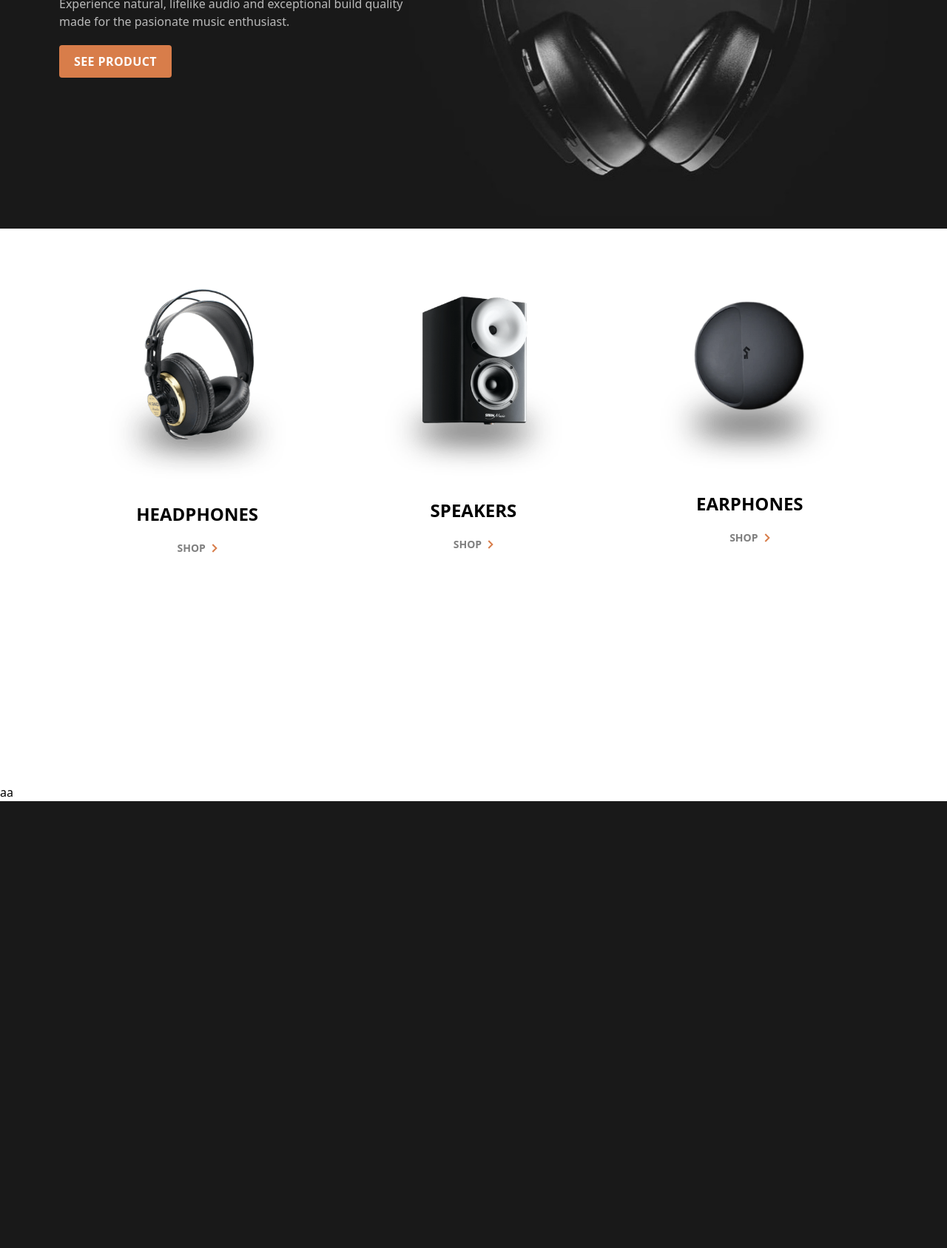
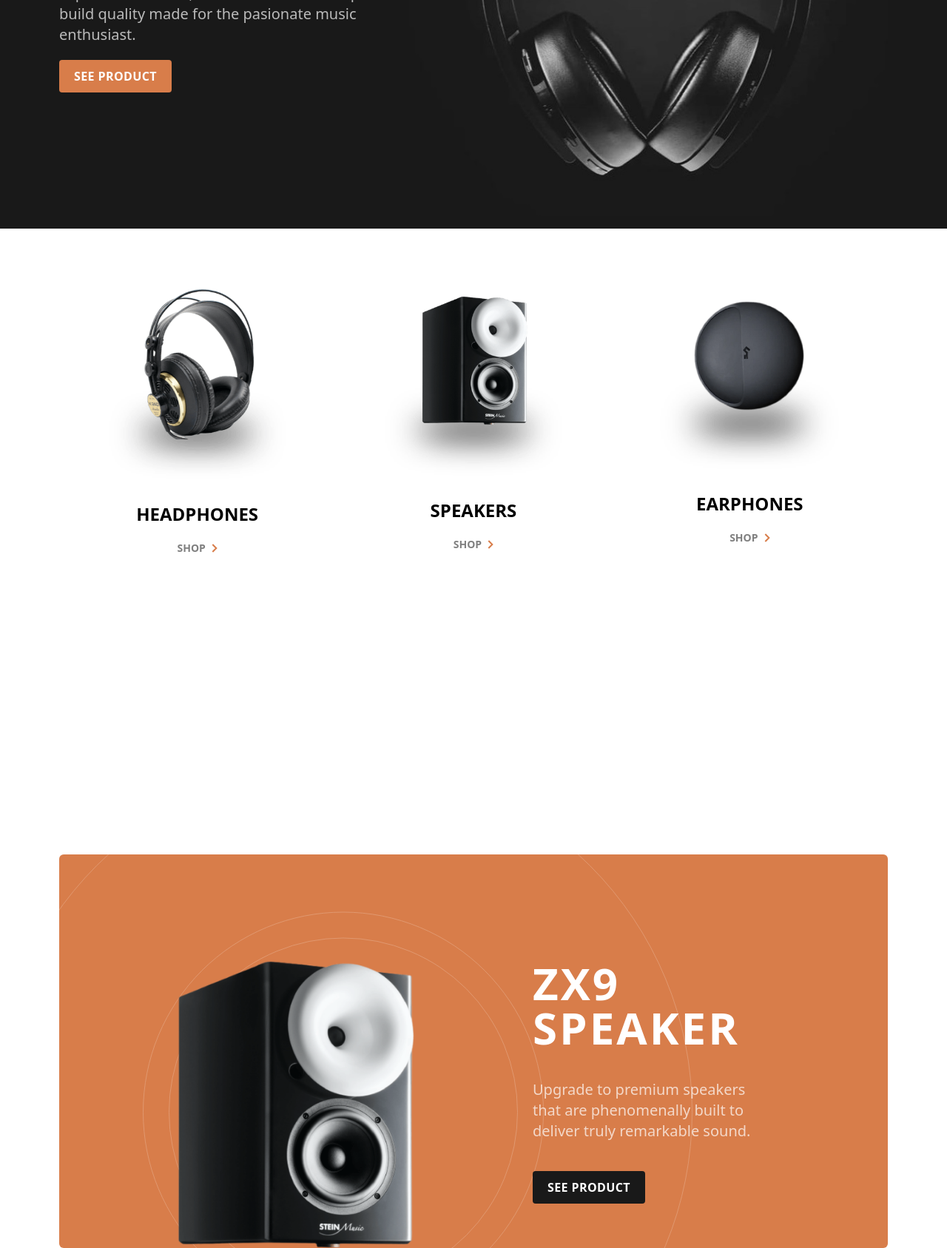
Before and after one commit to gsdeoliveira/audiophile, a website: page index.html in a window 1280 px wide. Shown: the part 341-2028 px from the top of the page at 74% size. Before the commit the page ends 1424 px from the top, so only its background shows below. Drawn offline with Linux system fonts and the light colour scheme.

Commit message:
section 2

```diff
--- a/index.html
+++ b/index.html
@@ -32,17 +32,16 @@
         <section
             class="lg:px-20 h-96 text-center lg:text-left text-white-light mt-24 xl:mt-10 lg:flex lg:items-center lg:justify-between">
             <div class="space-y-5 lg:w-5/12">
-                <p class="text-md uppercase font-semibold tracking-[.3em]">New product</p>
-                <h2 class="text-white text-3xl sm:text-5xl md:text-6xl font-semibold uppercase px-5 lg:px-0">
+                <p class="sm:text-xl uppercase font-semibold tracking-[.3em]">New product</p>
+                <h2 class="text-white text-4xl sm:text-5xl md:text-6xl font-semibold uppercase px-5 lg:px-0">
                     XX99 mark
                     II headphones
                 </h2>
-                <p class="px-5 sm:px-20 lg:px-0">
+                <p class="sm:text-xl px-5 sm:px-20 lg:px-0">
                     Experience natural, lifelike audio and exceptional build quality made for the pasionate music
                     enthusiast.
                 </p>
-                <button
-                    class="text-white font-semibold bg-primary hover:bg-primary-light  px-5 py-3 leading-tight rounded uppercase tracking-wide">
+                <button class="btn bg-primary hover:bg-primary-light">
                     See product
                 </button>
             </div>
@@ -57,12 +56,14 @@
             </div>
         </section>
 
+        <div class="bg-white">
+
             <section
-            class="px-10 bg-white mt-20 md:mt-28 lg:mt-40 lg:px-20 space-y-20 lg:space-y-0 lg:pt-20 lg:flex lg:justify-center">
+                class="px-10 pb-40 sm:pb-96 bg-white mt-20 md:mt-28 lg:mt-40 lg:px-20 space-y-20 md:space-y-0 lg:pt-20 md:flex md:justify-center">
                 <div
-                class="mx-auto pt-20 sm:pt-32 lg:pt-0 lg:static max-w-lg pb-5 flex flex-col justify-center items-center gap-5 cursor-pointer relative top-20 sm:top-40 lg:bg-white bg-black-extralight rounded-md">
+                    class="mx-auto pt-20 sm:pt-32 lg:pt-0 md:static max-w-lg pb-5 flex flex-col justify-center items-center gap-5 cursor-pointer relative top-20 sm:top-40 md:bg-white bg-black-extralight rounded-md">
                     <img src="src/images/image-category-thumbnail-headphones.png" alt="headphones"
-                    class="w-44 sm:w-64 lg:w-3/4 lg:static absolute -top-16 sm:-top-24">
+                        class="w-44 sm:w-64 lg:w-3/4 md:static absolute -top-16 sm:-top-24">
                     <h3 class="uppercase font-semibold text-2xl">Headphones</h3>
                     <a href="#" class="text-sm font-bold text-black-light uppercase flex items-center gap-2">
                         Shop
@@ -70,9 +71,9 @@
                     </a>
                 </div>
                 <div
-                class="mx-auto pt-20 sm:pt-32 lg:pt-0 lg:static max-w-lg pb-5 flex flex-col justify-center items-center gap-5 cursor-pointer relative top-20 sm:top-56 lg:bg-white bg-black-extralight rounded-md">
+                    class="mx-auto pt-20 sm:pt-32 lg:pt-0 md:static max-w-lg pb-5 flex flex-col justify-center items-center gap-5 cursor-pointer relative top-20 sm:top-56 md:bg-white bg-black-extralight rounded-md">
                     <img src="src/images/image-category-thumbnail-speakers.png" alt="speakers"
-                    class="w-44 sm:w-64 lg:w-3/4 lg:static absolute -top-16 sm:-top-24">
+                        class="w-44 sm:w-64 lg:w-3/4 md:static absolute -top-16 sm:-top-24">
                     <h3 class="uppercase font-semibold text-2xl">Speakers</h3>
                     <a href="#" class="text-sm font-bold text-black-light uppercase flex items-center gap-2">
                         Shop
@@ -80,9 +81,9 @@
                     </a>
                 </div>
                 <div
-                class="mx-auto pt-20 sm:pt-32 lg:pt-0 lg:static max-w-lg pb-5 flex flex-col justify-center items-center gap-5 cursor-pointer relative top-20 sm:top-72 lg:bg-white bg-black-extralight rounded-md">
+                    class="mx-auto pt-20 sm:pt-32 lg:pt-0 md:static max-w-lg pb-5 flex flex-col justify-center items-center gap-5 cursor-pointer relative top-20 sm:top-72 md:bg-white bg-black-extralight rounded-md">
                     <img src="src/images/image-category-thumbnail-earphones.png" alt="earphones"
-                    class="w-44 sm:w-64 lg:w-3/4 lg:static absolute -top-16 sm:-top-24">
+                        class="w-44 sm:w-64 lg:w-3/4 md:static absolute -top-16 sm:-top-24">
                     <h3 class="uppercase font-semibold text-2xl">Earphones</h3>
                     <a href="#" class="text-sm font-bold text-black-light uppercase flex items-center gap-2">
                         Shop
@@ -90,7 +91,27 @@
                     </a>
                 </div>
             </section>
-        <section class="bg-white pt-56 sm:pt-72"> aa</section>
+            <section
+                class=" bg-primary bg-circles pt-36 px-10 flex flex-col lg:mx-20 lg:rounded-md lg:flex-row lg:px-20 justify-center lg:justify-around items-center lg:items-start text-center">
+                <picture class="lg:w-1/3">
+                    <source srcset="src/images/image-speaker-zx9-mobile.png" media="(max-width: 470px)" />
+                    <source srcset="src/images/image-speaker-zx9-tablet.png" media="(max-width: 1024px)" />
+                    <img src="src/images/image-speaker-zx9.png" alt="XX99 mark II headphones" />
+                </picture>
+                <div class="space-y-5 lg:space-y-10 mt-5 py-10 lg:w-1/3 lg:text-left lg:py-0 lg:mt-0">
+                    <h2 class="text-4xl font-semibold uppercase tracking-wider text-white sm:text-5xl md:text-6xl">ZX9
+                        <br> Speaker
+                    </h2>
+                    <p class="text-white-light sm:text-xl">Upgrade to premium speakers that are phenomenally built
+                        to
+                        deliver truly
+                        remarkable sound.</p>
+                    <button class="btn bg-black hover:bg-black-hover">See Product</button>
+                </div>
+            </section>
+
+        </div>
+
     </main>
 </body>
 
--- a/src/style.css
+++ b/src/style.css
@@ -1,3 +1,40 @@
 @tailwind base;
 @tailwind components;
 @tailwind utilities;
+
+@layer components {
+    .btn {
+      @apply text-white font-semibold px-5 py-3 leading-tight rounded uppercase tracking-wide;
+    }
+
+  }
+
+.bg-circles {
+    background-image: url(../src/images/circles.svg);
+    background-position: center 150%;
+    background-repeat: no-repeat;
+}
+
+@media (min-width: 640px) {
+    .bg-circles {
+      background-position: center 500%;
+    }
+  }
+
+  @media (min-width: 768px) {
+    .bg-circles {
+      background-position: center 300%;
+    }
+  }
+
+  @media (min-width: 1024px) {
+    .bg-circles {
+      background-position: -200px 30%;
+    }
+  }
+
+  @media (min-width: 1280px) {
+    .bg-circles {
+      background-position: -50% 30%;
+    }
+  }
--- a/tailwind.config.js
+++ b/tailwind.config.js
@@ -14,6 +14,7 @@ module.exports = {
       },
       'black': {
         DEFAULT: '#191919',
+        hover: 'rgba(25, 25, 25, .9)',
         light: 'rgba(0, 0, 0, 0.5)',
         extralight: 'rgba(0, 0, 0, 0.07)',
       },
@@ -25,7 +26,7 @@ module.exports = {
     },
     extend: {
       backgroundImage: {
-        'hero': "url('../src/images/image-hero.jpg')",
+        'circles': "url('../src/images/circles.svg)",
       },
     },
   },
```
Also changed, not shown: dist/style.css, src/images/circles.svg (added), src/images/image-best-gear-mobile.jpg (added), src/images/image-best-gear-tablet.jpg (added), src/images/image-best-gear.jpg (added), src/images/image-earphones-yx1-mobile.jpg (added), src/images/image-earphones-yx1-tablet.jpg (added), src/images/image-earphones-yx1.jpg (added), src/images/image-speaker-zx7-mobile.jpg (added), src/images/image-speaker-zx7-tablet.jpg (added), src/images/image-speaker-zx7.jpg (added), src/images/image-speaker-zx9-mobile.png (added), src/images/image-speaker-zx9-tablet.png (added), src/images/image-speaker-zx9.png (added), 1 other file. Lines whose indentation alone changed are shown as unchanged.
